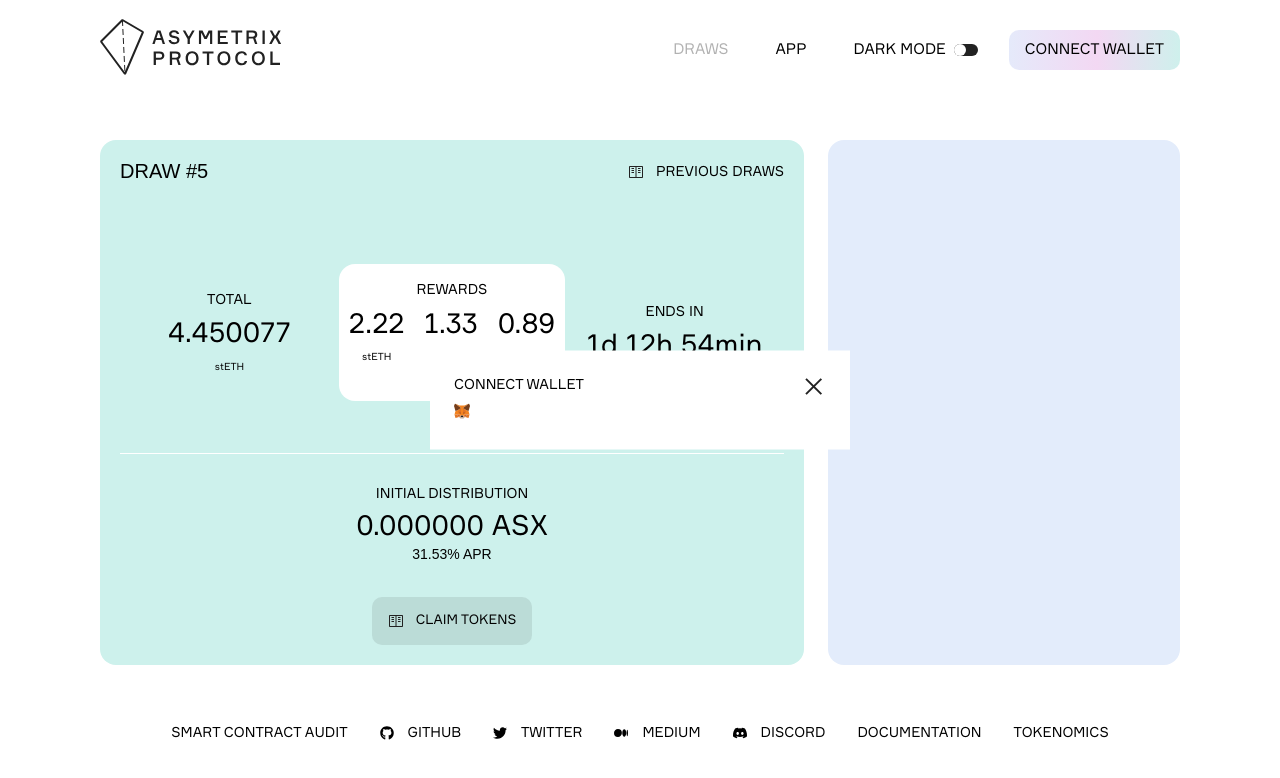
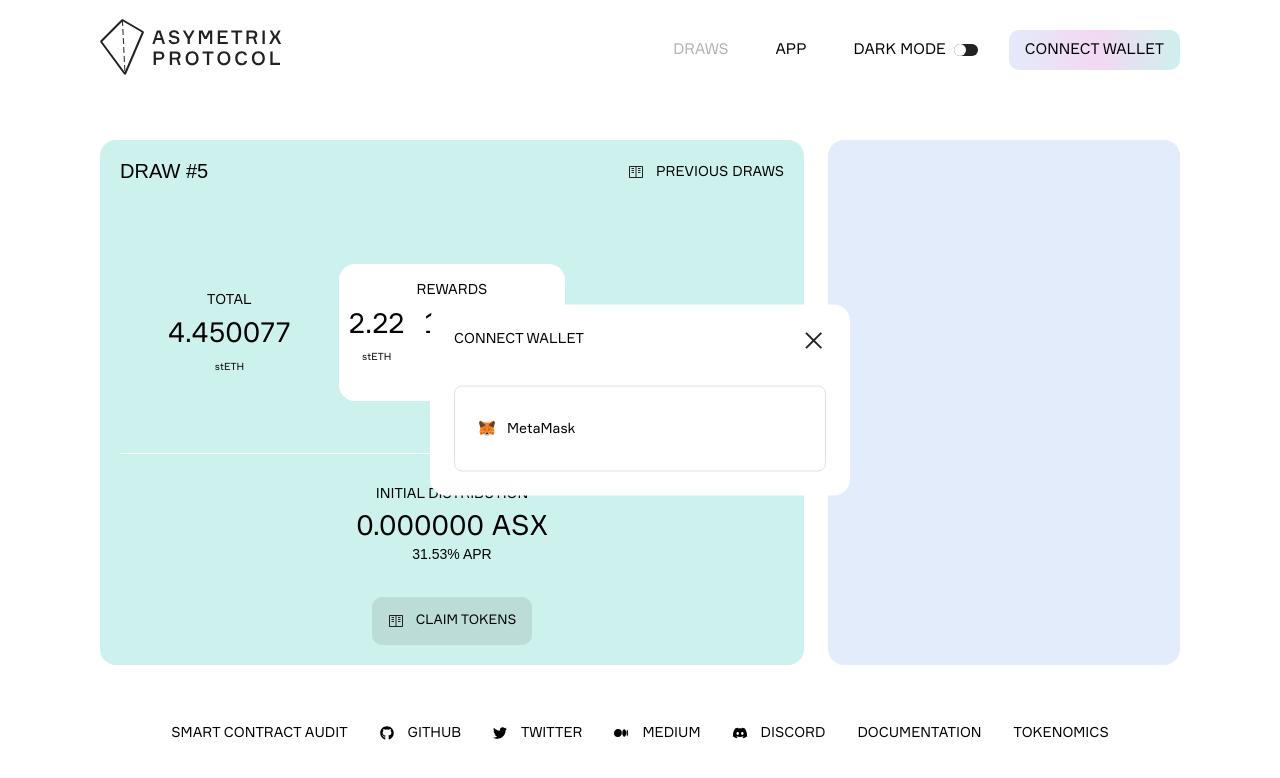
Before and after one commit to dongkyun2331/asymetrix, a React (Create React App) app: page / in a window 1280 px wide. Both pictures are taken after a click on the button "CONNECT WALLET". Shown: the top 778 px of the page. Built offline with nearby package versions, Linux system fonts and the light colour scheme.

Commit message:
connect modal

```diff
--- a/src/components/Header.css
+++ b/src/components/Header.css
@@ -201,6 +201,19 @@
   display: grid;
 }
 
+.connect-dimm {
+  display: none;
+  position: fixed;
+  top: 0;
+  left: 0;
+  width: 100%;
+  height: 100%;
+}
+
+.connect-dimm.modal-on {
+  display: inherit;
+}
+
 .connect_wallet-modal {
   position: fixed;
   top: 50%;
@@ -208,7 +221,13 @@
   transform: translate(-50%, -50%);
   background-color: #fff;
   padding: 24px;
-  width: 420px;
+  border-radius: 1rem;
+  display: none;
+}
+
+.connect_wallet-modal.modal-on {
+  display: block;
+  z-index: 1;
 }
 
 .connect_wallet-modal > h2 {
@@ -218,6 +237,35 @@
   width: 100%;
   display: flex;
   justify-content: space-between;
+  margin-bottom: 28px;
+}
+
+.connect_wallet-close {
+  cursor: pointer;
+}
+
+.connect_wallet-close:hover {
+  will-change: transform;
+  animation: heartBeat 1s linear infinite;
+}
+
+.metamask {
+  display: block;
+  font-size: 14px;
+  font-weight: 500;
+  line-height: 20px;
+  display: flex;
+  align-items: center;
+  padding: 32px 24px;
+  border: 1px solid #e1e1e1;
+  width: 100%;
+  border-radius: 0.5rem;
+}
+
+.metamask-logo {
+  width: 16px;
+  height: 16px;
+  margin-right: 12px;
 }
 
 @keyframes heartBeat {
@@ -379,5 +427,6 @@
 @media (min-width: 768px) {
   .connect_wallet-modal {
     width: 420px;
+    max-width: 100%;
   }
 }
--- a/src/components/Header.jsx
+++ b/src/components/Header.jsx
@@ -53,6 +53,13 @@
     };
   }, []);
 
+  const handleConnectClick = () => {
+    const connectModal = document.querySelector(".connect_wallet-modal");
+    const connectDimm = document.querySelector(".connect-dimm");
+    connectModal.classList.toggle("modal-on");
+    connectDimm.classList.toggle("modal-on");
+  };
+
   return (
     <header className="Header">
       <a className="logo" href="">
@@ -90,10 +97,14 @@
             <span className={`circle ${isDarkMode ? "darkmode" : ""}`}></span>
           </div>
         </button>
-        <button className="connect_wallet">CONNECT WALLET</button>
+        <button className="connect_wallet " onClick={handleConnectClick}>
+          CONNECT WALLET
+        </button>
       </nav>
       <div className="width1024">
-        <button className="connect_wallet">CONNECT WALLET</button>
+        <button className="connect_wallet" onClick={handleConnectClick}>
+          CONNECT WALLET
+        </button>
         <button className="bars" onClick={handleBarsClick}>
           <svg className="bars-svg">
             <path d="M6 26H30" stroke="#222" strokeWidth="2"></path>
@@ -150,7 +161,7 @@
       <div className="connect_wallet-modal">
         <h2>
           CONNECT WALLET{" "}
-          <button>
+          <button className="connect_wallet-close" onClick={handleConnectClick}>
             <svg width="24" height="24" viewBox="0 0 36 36">
               <path d="M6 29.5L29 6.5" stroke="#222" strokeWidth="3"></path>
               <path d="M29 29.5L6 6.5" stroke="#222" strokeWidth="3"></path>
@@ -158,8 +169,8 @@
           </button>
         </h2>
         <div className="connect_wallet-modal-btns">
-          <button>
-            <svg width="16" height="16">
+          <button className="metamask">
+            <svg className="metamask-logo">
               <path
                 d="M4 6.5L7 4.5L1 0L5.5 2H8V12H7.5L7 12.5L5 11H0.5L1.5 7.5L4 6.5Z"
                 fill="#F4831F"
@@ -204,9 +215,11 @@
                 fill="#763E1A"
               ></path>
             </svg>
+            MetaMask
           </button>
         </div>
       </div>
+      <div className="connect-dimm" onClick={handleConnectClick}></div>
     </header>
   );
 }
```
